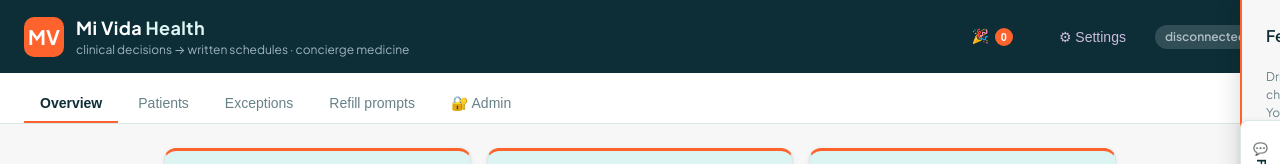
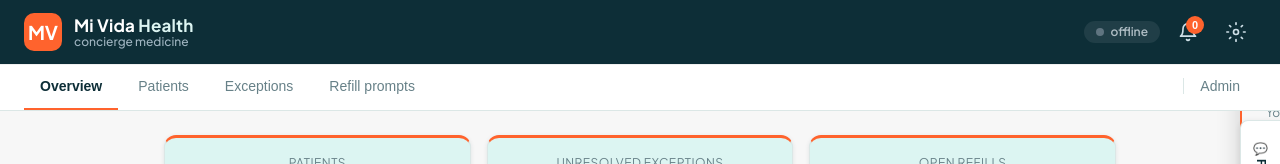
Before and after one commit to Siress-AG-Sources/mivida-care, a website: page public/index.html in a window 1280 px wide. Shown: the top 164 px of the page. Drawn offline with Linux system fonts and the light colour scheme; no server answers.

Commit message:
Header redesign: standard UI/UX best practices
- Sticky topbar (64px) with proper hover/focus-visible states
- Sticky secondary nav with Admin visually separated (divider + auto margin)
- Replace emoji buttons with proper SVG icons (bell + gear)
- Connection status as dot+label pill (online/offline), aria-live
- Clickable brand logo → returns to Overview (keyboard accessible)
- Fixed broken ghost-button color (#cbd) → icon-btn with hover states
- Proper aria-labels on all icon buttons and nav

```diff
--- a/public/app.js
+++ b/public/app.js
@@ -40,9 +40,23 @@ async function api(method, path, body) {
 
 function setConn(ok, label) {
   const el = $("#connStatus");
-  el.className = "badge " + (ok ? "badge-ok" : "badge-muted");
-  el.textContent = label || (ok ? "connected" : "disconnected");
+  el.className = "conn " + (ok ? "conn-ok" : "conn-off");
+  const lbl = el.querySelector(".conn-label");
+  if (lbl) lbl.textContent = label || (ok ? "online" : "offline");
 }
+
+// Brand logo → Overview
+function goHome() {
+  document.querySelectorAll(".tab").forEach((t) => t.classList.remove("active"));
+  document.querySelector('.tab[data-view="dash"]').classList.add("active");
+  document.querySelectorAll(".view").forEach((v) => v.classList.add("hidden"));
+  $("#view-dash").classList.remove("hidden");
+  loadDashboard();
+}
+$("#brandHome").addEventListener("click", goHome);
+$("#brandHome").addEventListener("keydown", (e) => {
+  if (e.key === "Enter" || e.key === " ") { e.preventDefault(); goHome(); }
+});
 
 function toast(msg) {
   const t = $("#toast");
--- a/public/index.html
+++ b/public/index.html
@@ -6,30 +6,39 @@
   <title>Mi Vida Health — Care Platform</title>
   <link rel="preconnect" href="https://fonts.googleapis.com" />
   <link href="https://fonts.googleapis.com/css2?family=Plus+Jakarta+Sans:wght@400;500;600;700&display=swap" rel="stylesheet" />
-  <link rel="stylesheet" href="/styles.css?v=6" />
+  <link rel="stylesheet" href="/styles.css?v=7" />
 </head>
 <body>
   <header class="topbar">
-    <div class="brand">
-      <span class="logo">MV</span>
-      <div>
+    <div class="brand" id="brandHome" role="button" tabindex="0" aria-label="Go to Overview" title="Go to Overview">
+      <span class="logo" aria-hidden="true">MV</span>
+      <div class="brand-text">
         <h1 class="brand-name">Mi Vida <span class="accent">Health</span></h1>
-        <p class="tagline">clinical decisions → written schedules · concierge medicine</p>
+        <p class="tagline">concierge medicine</p>
       </div>
     </div>
+
     <div class="topbar-right">
-      <button id="btnWhatsNew" class="btn btn-ghost" title="What's New & updates">🎉 <span id="deployCount" class="badge-alert" hidden>0</span></button>
-      <button id="btnSettings" class="btn btn-ghost" title="Connection settings">⚙︎ Settings</button>
-      <span id="connStatus" class="badge badge-muted">disconnected</span>
+      <span id="connStatus" class="conn conn-off" role="status" aria-live="polite">
+        <span class="conn-dot" aria-hidden="true"></span>
+        <span class="conn-label">offline</span>
+      </span>
+      <button id="btnWhatsNew" class="icon-btn" aria-label="What's New" title="What's New">
+        <svg viewBox="0 0 24 24" fill="none" stroke="currentColor" stroke-width="2" stroke-linecap="round" stroke-linejoin="round" aria-hidden="true"><path d="M18 8A6 6 0 0 0 6 8c0 7-3 9-3 9h18s-3-2-3-9"/><path d="M13.73 21a2 2 0 0 1-3.46 0"/></svg>
+        <span id="deployCount" class="badge-alert" hidden>0</span>
+      </button>
+      <button id="btnSettings" class="icon-btn" aria-label="Settings" title="Settings">
+        <svg viewBox="0 0 24 24" fill="none" stroke="currentColor" stroke-width="2" stroke-linecap="round" stroke-linejoin="round" aria-hidden="true"><circle cx="12" cy="12" r="3"/><path d="M12 1v2M12 21v2M4.22 4.22l1.42 1.42M18.36 18.36l1.42 1.42M1 12h2M21 12h2M4.22 19.78l1.42-1.42M18.36 5.64l1.42-1.42"/></svg>
+      </button>
     </div>
   </header>
 
-  <nav class="tabs">
+  <nav class="tabs" aria-label="Primary navigation">
     <button class="tab active" data-view="dash">Overview</button>
     <button class="tab" data-view="patients">Patients</button>
     <button class="tab" data-view="exceptions">Exceptions</button>
     <button class="tab" data-view="refills">Refill prompts</button>
-    <button class="tab tab-admin" data-view="admin">🔐 Admin</button>
+    <button class="tab tab-admin" data-view="admin">Admin</button>
   </nav>
 
   <main id="main" class="container">
@@ -256,6 +265,6 @@
   <footer class="footer-note">
     Mi Vida Health · concierge medicine · info@mivida.health · mivida.health
   </footer>
-  <script src="/app.js?v=8"></script>
+  <script src="/app.js?v=9"></script>
 </body>
 </html>
--- a/public/styles.css
+++ b/public/styles.css
@@ -18,18 +18,39 @@
 * { box-sizing: border-box; margin: 0; padding: 0; }
 body { font-family: "Plus Jakarta Sans", -apple-system, BlinkMacSystemFont, "Segoe UI", Roboto, "Helvetica Neue", Arial, sans-serif; background: var(--bg); color: var(--text); font-size: 14px; line-height: 1.5; }
 
-.topbar { display: flex; align-items: center; justify-content: space-between; padding: 14px 24px; background: var(--accent-dark); color: #fff; }
-.brand { display: flex; gap: 12px; align-items: center; }
-.logo { width: 40px; height: 40px; border-radius: 10px; background: var(--orange); color: #fff; display: grid; place-items: center; font-size: 20px; font-weight: 700; }
-.brand-name { font-size: 18px; font-weight: 700; letter-spacing: .02em; color: #fff; }
+.topbar { display: flex; align-items: center; justify-content: space-between; gap: 16px; padding: 0 24px; height: 64px; background: var(--accent-dark); color: #fff; position: sticky; top: 0; z-index: 60; box-shadow: 0 1px 0 rgba(0,0,0,.06); }
+.brand { display: flex; gap: 12px; align-items: center; cursor: pointer; border-radius: 10px; padding: 4px 8px; margin-left: -8px; }
+.brand:hover { background: rgba(255,255,255,.06); }
+.brand:focus-visible { outline: 2px solid var(--orange); outline-offset: 2px; }
+.logo { width: 38px; height: 38px; border-radius: 10px; background: var(--orange); color: #fff; display: grid; place-items: center; font-size: 19px; font-weight: 700; flex: none; }
+.brand-text { display: flex; flex-direction: column; line-height: 1.2; }
+.brand-name { font-size: 17px; font-weight: 700; letter-spacing: .01em; color: #fff; }
 .brand-name .accent { color: var(--mint-light); }
-.tagline { color: #9fb4c0; font-size: 12px; }
-.topbar-right { display: flex; gap: 12px; align-items: center; }
+.tagline { color: #9fb4c0; font-size: 12px; font-weight: 500; }
+.topbar-right { display: flex; gap: 8px; align-items: center; }
 
-.tabs { display: flex; gap: 4px; padding: 12px 24px 0; background: #fff; border-bottom: 1px solid var(--border); }
-.tab { border: none; background: transparent; padding: 10px 16px; cursor: pointer; font-size: 14px; color: var(--muted); border-bottom: 2px solid transparent; }
+/* Connection indicator */
+.conn { display: inline-flex; align-items: center; gap: 7px; padding: 5px 12px; border-radius: 999px; font-size: 12px; font-weight: 600; line-height: 1; }
+.conn-dot { width: 8px; height: 8px; border-radius: 50%; background: #5f7480; flex: none; }
+.conn-off { background: rgba(255,255,255,.08); color: #b0bec5; }
+.conn-ok { background: rgba(46,139,87,.22); color: #7ddca2; }
+.conn-ok .conn-dot { background: #34d17b; box-shadow: 0 0 0 3px rgba(52,209,123,.18); }
+
+/* Icon buttons */
+.icon-btn { position: relative; display: inline-flex; align-items: center; justify-content: center; width: 40px; height: 40px; border-radius: 10px; border: none; background: transparent; color: #cfe0e8; cursor: pointer; transition: background .15s ease, color .15s ease; }
+.icon-btn:hover { background: rgba(255,255,255,.1); color: #fff; }
+.icon-btn:focus-visible { outline: 2px solid var(--orange); outline-offset: 2px; }
+.icon-btn svg { width: 20px; height: 20px; }
+.icon-btn .badge-alert { position: absolute; top: 4px; right: 4px; }
+
+.tabs { display: flex; gap: 4px; padding: 0 24px; background: #fff; border-bottom: 1px solid var(--border); position: sticky; top: 64px; z-index: 50; }
+.tab { border: none; background: transparent; padding: 14px 16px; cursor: pointer; font-size: 14px; color: var(--muted); border-bottom: 2px solid transparent; font-weight: 500; }
 .tab:hover { color: var(--text); }
+.tab:focus-visible { outline: 2px solid var(--orange); outline-offset: -2px; }
 .tab.active { color: var(--text); border-bottom-color: var(--orange); font-weight: 600; }
+.tab-admin { margin-left: auto; color: var(--muted); }
+.tab-admin::before { content: ""; border-left: 1px solid var(--border); margin-right: 16px; }
+.tab-admin.active { color: var(--text); border-bottom-color: var(--danger); }
 
 .container { max-width: 1000px; margin: 0 auto; padding: 24px; }
 .view.hidden { display: none; }
```
